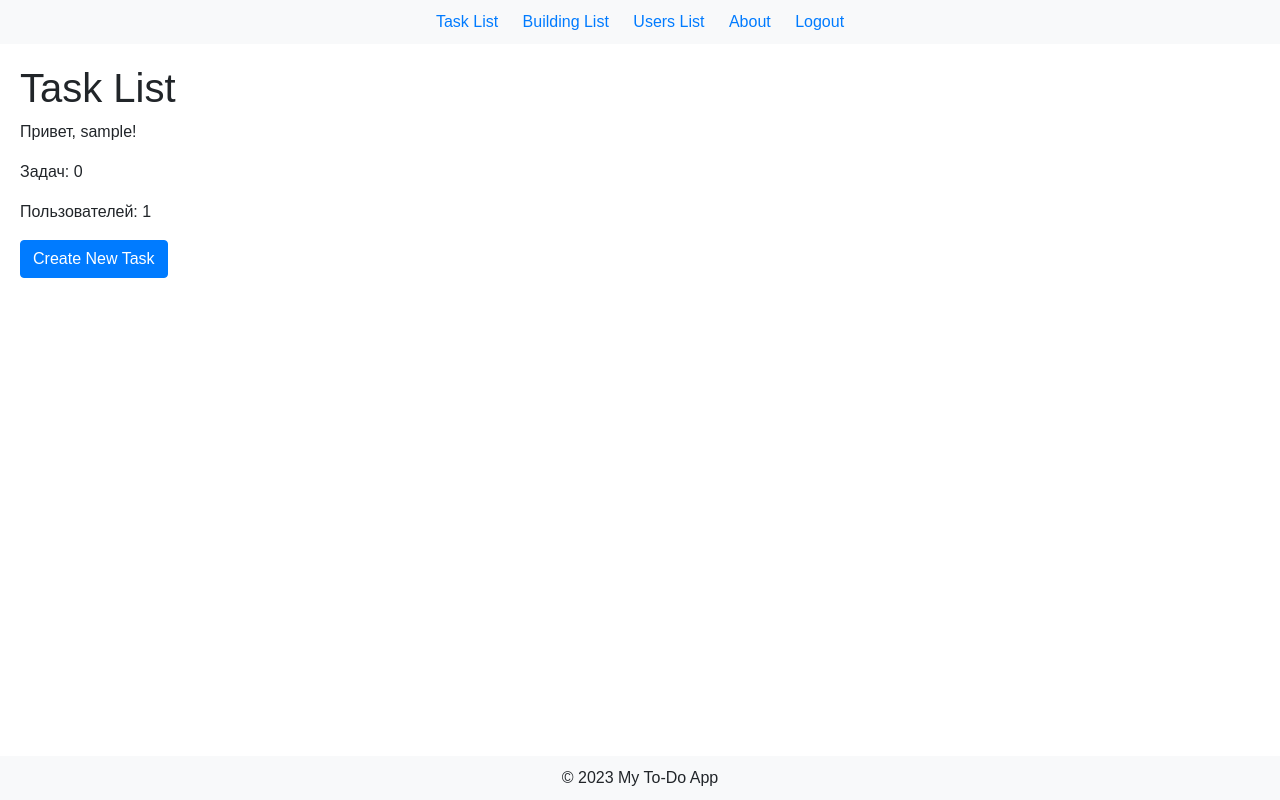
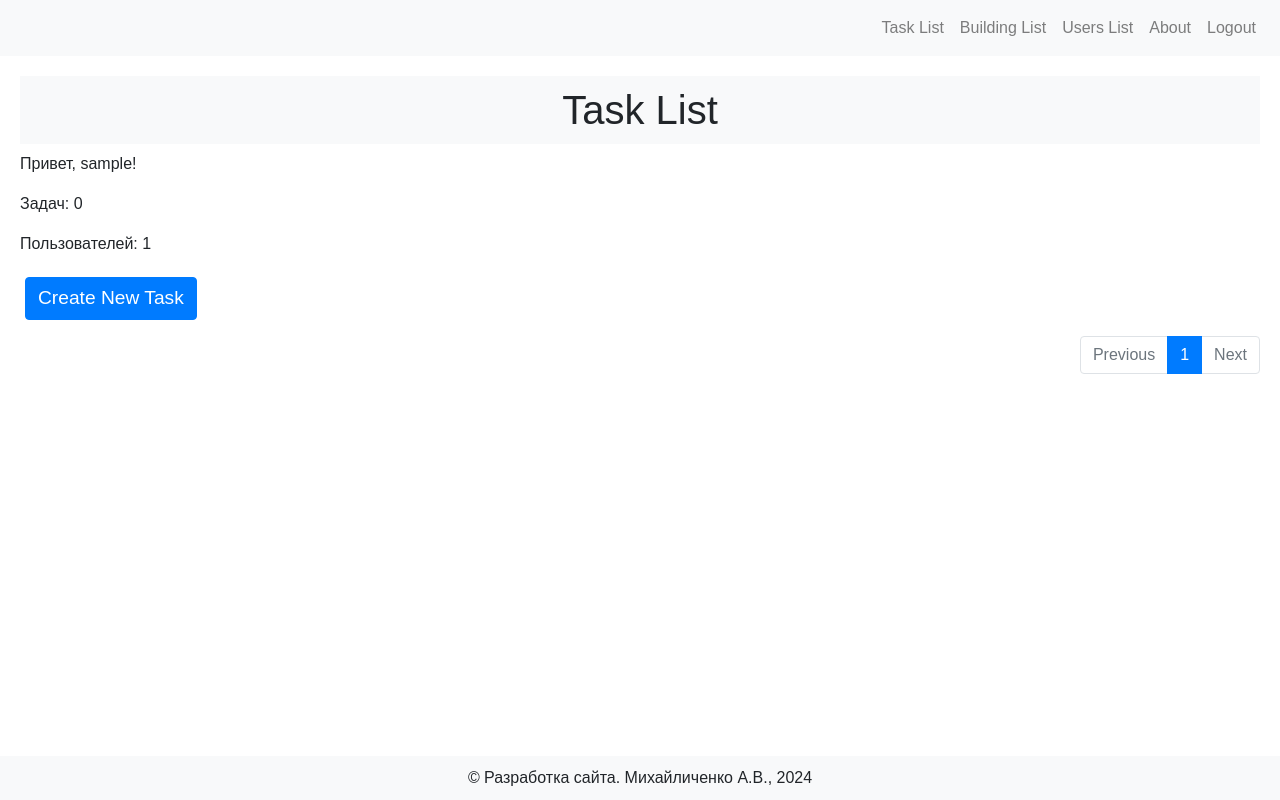
Before and after one commit to Alexej-Mich61/To-Do_List, a Django app: page / in a window 1280 px wide. Run offline with Django 4.2, Linux system fonts and the light colour scheme; the visitor is signed in with stand-in values (Sample User, id 1); data comes from the database, SQL or seed files in the repository; data that the repository does not hold is empty; some libraries are stand-ins or nearby versions.

Commit message:
D_3 немного стили поменял

```diff
--- a/todos/templates/todos/base.html
+++ b/todos/templates/todos/base.html
@@ -31,27 +31,60 @@
         .content {
             padding: 20px;
         }
+        .navbar-toggler {
+            font-size: 1.5rem;
+        }
+        h1 {
+            text-align: center;
+            background-color: #f8f9fa;
+            padding: 10px;
+        }
+        .btn {
+            margin: 5px;
+            font-size: 1.2rem;
+        }
     </style>
 </head>
 <body>
-    <div class="header">
-        <a href="{% url 'task_list' %}">Task List</a>
-        <a href="{% url 'building_list' %}">Building List</a>
-        <a href="{% url 'users_list' %}">Users List</a>
-        <a href="{% url 'about' %}">About</a>
-        {% if user.is_authenticated %}
-            <a href="{% url 'logout' %}?next={% url 'login' %}">Logout</a>
-        {% else %}
-            <a href="{% url 'login' %}">Login</a>
-            <a href="{% url 'register' %}">Register</a>
-        {% endif %}
-    </div>
+    <nav class="navbar navbar-expand-lg navbar-light bg-light">
+        <button class="navbar-toggler" type="button" data-toggle="collapse" data-target="#navbarNav" aria-controls="navbarNav" aria-expanded="false" aria-label="Toggle navigation">
+            <span class="navbar-toggler-icon"></span>
+        </button>
+        <div class="collapse navbar-collapse" id="navbarNav">
+            <ul class="navbar-nav ml-auto">
+                <li class="nav-item">
+                    <a class="nav-link" href="{% url 'task_list' %}">Task List</a>
+                </li>
+                <li class="nav-item">
+                    <a class="nav-link" href="{% url 'building_list' %}">Building List</a>
+                </li>
+                <li class="nav-item">
+                    <a class="nav-link" href="{% url 'users_list' %}">Users List</a>
+                </li>
+                <li class="nav-item">
+                    <a class="nav-link" href="{% url 'about' %}">About</a>
+                </li>
+                {% if user.is_authenticated %}
+                    <li class="nav-item">
+                        <a class="nav-link" href="{% url 'logout' %}?next={% url 'login' %}">Logout</a>
+                    </li>
+                {% else %}
+                    <li class="nav-item">
+                        <a class="nav-link" href="{% url 'login' %}">Login</a>
+                    </li>
+                    <li class="nav-item">
+                        <a class="nav-link" href="{% url 'register' %}">Register</a>
+                    </li>
+                {% endif %}
+            </ul>
+        </div>
+    </nav>
     <div class="content">
         {% block content %}
         {% endblock %}
     </div>
     <div class="footer">
-        &copy; 2023 My To-Do App
+        &copy; Разработка сайта. Михайличенко А.В., 2024
     </div>
 
     <!-- Bootstrap JS and dependencies -->
--- a/todos/templates/todos/task_list.html
+++ b/todos/templates/todos/task_list.html
@@ -5,20 +5,20 @@
 {% block content %}
     <h1>Task List</h1>
     <p>Привет, {{ request.user }}!</p>
-    <p>Задач: {{ tasks.count }}</p>
+    <p>Задач: {{ page_obj.paginator.count }}</p>
     <p>Пользователей: {{ users_count }}</p>
     {% if perms.todos.add_task %}
         <a href="{% url 'task_create' %}" class="btn btn-primary mb-3">Create New Task</a>
     {% endif %}
     <ul class="list-group">
-        {% for task in tasks %}
+        {% for task in page_obj %}
             <li class="list-group-item task-container">
-                <p>Title: {{ task.title }}</p>
+                <h2>Title: {{ task.title }}</h2>
                 <p>Description: {{ task.description }}</p>
                 {% if task.building %}
-                    <p>Building: {{ task.building.ak }}. {{ task.building.building_name }} ({{ task.building.address }})</p>
+                    <h2>Building: {{ task.building.ak }}. {{ task.building.building_name }} ({{ task.building.address }})</h2>
                 {% endif %}
-                <p>Assigned to: {{ task.assigned_to.username }}</p>
+                <h2>Assigned to: {{ task.assigned_to.username }}</h2>
                 <p>Created at: {{ task.created_at }}</p>
                 <p>Status: <span class="badge {% if task.status == 'active' %}badge-success{% else %}badge-warning{% endif %}">{{ task.status }}</span></p>
                 {% if perms.todos.change_task %}
@@ -46,4 +46,39 @@
             </li>
         {% endfor %}
     </ul>
+
+    <!-- Пагинация -->
+    <nav aria-label="Page navigation example">
+        <ul class="pagination justify-content-end">
+            {% if page_obj.has_previous %}
+                <li class="page-item">
+                    <a class="page-link" href="?page=1" tabindex="-1" aria-disabled="true">First</a>
+                </li>
+                <li class="page-item">
+                    <a class="page-link" href="?page={{ page_obj.previous_page_number }}" tabindex="-1" aria-disabled="true">Previous</a>
+                </li>
+            {% else %}
+                <li class="page-item disabled">
+                    <a class="page-link" href="#" tabindex="-1" aria-disabled="true">Previous</a>
+                </li>
+            {% endif %}
+            {% for page_number in page_obj.paginator.page_range %}
+                <li class="page-item {% if page_number == page_obj.number %}active{% endif %}">
+                    <a class="page-link" href="?page={{ page_number }}">{{ page_number }}</a>
+                </li>
+            {% endfor %}
+            {% if page_obj.has_next %}
+                <li class="page-item">
+                    <a class="page-link" href="?page={{ page_obj.next_page_number }}">Next</a>
+                </li>
+                <li class="page-item">
+                    <a class="page-link" href="?page={{ page_obj.paginator.num_pages }}">Last</a>
+                </li>
+            {% else %}
+                <li class="page-item disabled">
+                    <a class="page-link" href="#">Next</a>
+                </li>
+            {% endif %}
+        </ul>
+    </nav>
 {% endblock %}
--- a/todos/views.py
+++ b/todos/views.py
@@ -4,6 +4,7 @@ from django.contrib.auth.models import User
 from django.contrib.auth.forms import UserCreationForm
 from django.contrib.auth import login, authenticate
 from django.db.models import Q
+from django.core.paginator import Paginator
 from .models import Task, Building, Commentary
 from .forms import TaskForm, BuildingForm, BuildingSearchForm, CommentaryForm
 
@@ -11,7 +12,13 @@ from .forms import TaskForm, BuildingForm, BuildingSearchForm, CommentaryForm
 def task_list(request):
     tasks = Task.objects.all()
     users_count = User.objects.count()
-    return render(request, 'todos/task_list.html', {'tasks': tasks, 'users_count': users_count})
+
+    # Пагинация
+    paginator = Paginator(tasks, 5)  # Показывать по 5 задач на страницу
+    page_number = request.GET.get('page')
+    page_obj = paginator.get_page(page_number)
+
+    return render(request, 'todos/task_list.html', {'page_obj': page_obj, 'users_count': users_count})
 
 @login_required
 @permission_required('todos.add_task', raise_exception=True)
@@ -50,7 +57,13 @@ def task_delete(request, pk):
 @login_required
 def building_list(request):
     buildings = Building.objects.all()
-    return render(request, 'todos/building_list.html', {'buildings': buildings})
+
+    # Пагинация
+    paginator = Paginator(buildings, 5)  # Показывать по 5 зданий на страницу
+    page_number = request.GET.get('page')
+    page_obj = paginator.get_page(page_number)
+
+    return render(request, 'todos/building_list.html', {'page_obj': page_obj})
 
 @login_required
 @permission_required('todos.add_building', raise_exception=True)
```
Also changed, not shown: todos/templates/todos/building_list.html (+37 -2 lines).
